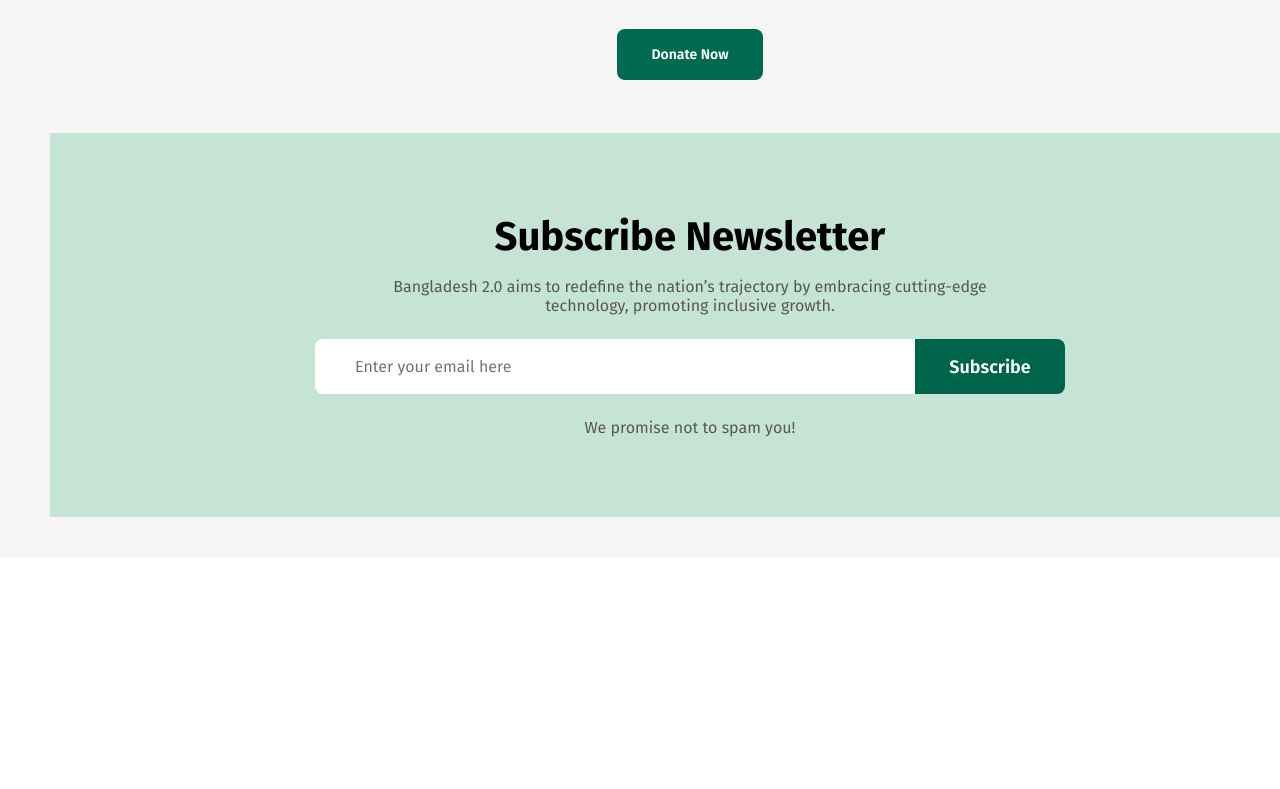
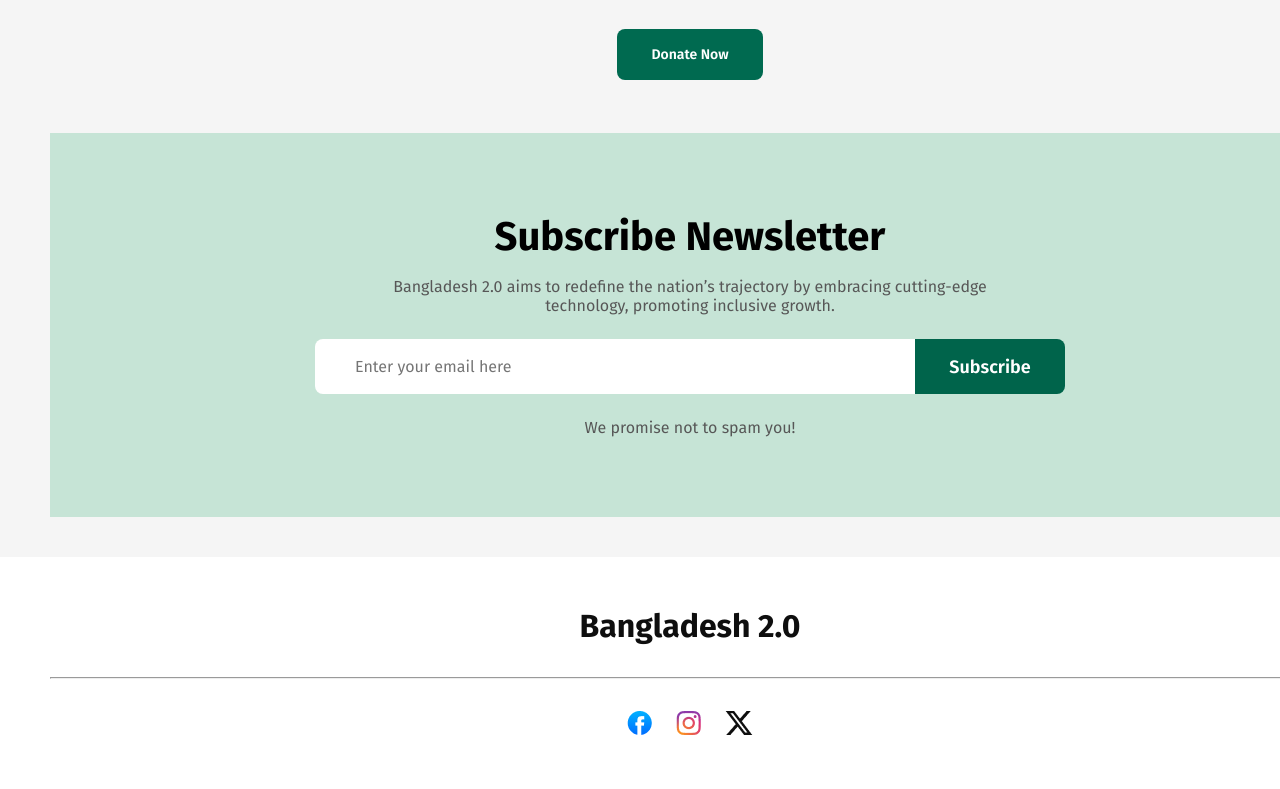
Before and after one commit to NSBaby93/Assignment1-Bangladesh2.0, a plain HTML site: page index.html in a window 1280 px wide. Shown: the part 3579-4368 px from the top of the page. Before the commit the page ends 4136 px from the top, so only its background shows below. Drawn offline with Linux system fonts and the light colour scheme.

Commit message:
Footer Area Done

```diff
--- a/index.html
+++ b/index.html
@@ -184,7 +184,22 @@
          </div>
         <!-- Subscribe Area Ends Here -->
     </main>
-    <footer></footer>
+    <!-- Footer Area Starts Here -->
+    <footer>
+        <div class="footer-area">
+            <div class="footer-text">
+                <h1>Bangladesh 2.0</h1>
+            </div>
+            <hr>
+            <div class="footer-icon">
+                <img src="images/facebook.png" alt="Facebook">
+                <img src="images/instagram.png" alt="Instragram">
+                <img src="images/x.png" alt="X">
+            </div>
+        </div>
+
+    </footer>
+    <!-- Footer Area Ends Here -->
 </body>
 
 </html>
--- a/style.css
+++ b/style.css
@@ -290,7 +290,6 @@ input[type="text"] {
 /* Donate Area Styles Ends Here */
 /* Subscribe Area Styles Starts Here */
 .subscribe-area{
-  /* height: 464px; */
   width: 1280px;
   text-align: center;
   margin: 0 auto;
@@ -345,3 +344,24 @@ input[type="text"] {
   border-radius: 0 8px 8px 0;
 }
 /* Subscribe Area Styles Ends Here */
+/* Footer Area Styles Starts Here */
+
+.footer-area{
+  width: 1280px;
+  text-align: center;
+  margin: 0 auto;
+  padding: 50px 50px;
+  background-color: #fff;
+}
+.footer-area hr{
+  margin: 32px 0;
+}
+.footer-text h1{
+  font-size: 32px;
+  font-weight: 700;
+  color: #0e0e0e;
+}
+.footer-icon img{
+  padding: 0 10px;
+}
+/* Footer Area Styles Ends Here */
```
